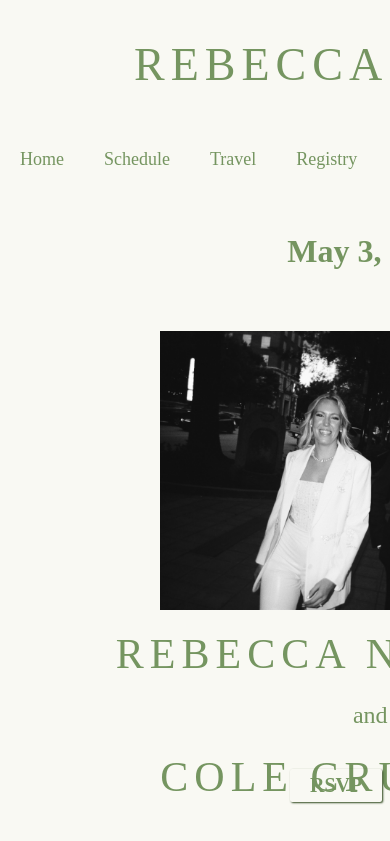
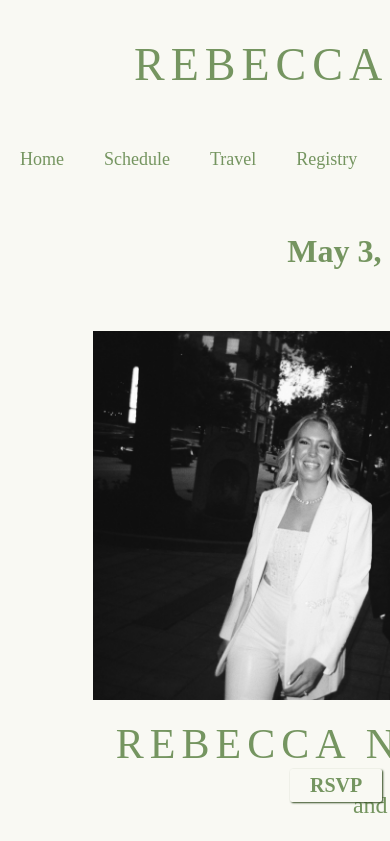
Before and after one commit to colecrum26/wedding, a React (Create React App) app in the folder wedding-website/: page / in a window 390 px wide. Shown: the top 841 px of the page. Built offline with nearby package versions, Linux system fonts and the light colour scheme.

Commit message:
messing with widths and viewports

```diff
--- a/wedding-website/src/App.css
+++ b/wedding-website/src/App.css
@@ -9,6 +9,8 @@
 
 * {
   box-sizing: border-box;
+  /* padding: 0;
+  margin: 0; */
 }
 
 html {
@@ -22,11 +24,9 @@ body {
   flex-wrap: wrap;
   justify-content: center; */
   font-family: "Libre Baskerville";
-  margin: 0;
-  padding: 0;
-  width: 100%;
   min-height: 100vh;
   overflow-x: hidden;
+  width: 100%;
 }
 
 div {
@@ -103,7 +103,7 @@ li {
 }
 
 #intro-img {
-  width: 900px;
+  width: 75%;
   height: auto;
 }
 .gallery-image {
@@ -207,7 +207,7 @@ li {
 }
 
 .activities {
-  max-width: 600px;
+  max-width: 100%;
 }
 .activities p {
   margin: 12px;
@@ -246,7 +246,7 @@ li {
 }
 
 .travel-option {
-  width: 800px;
+  width: 80%;
   margin-bottom: 40px;
 }
 .travel-option p {
@@ -278,7 +278,7 @@ li {
   }
 
   #intro-img {
-    width: 420px;
+    width: 75%;
     height: auto;
   }
 }
```
